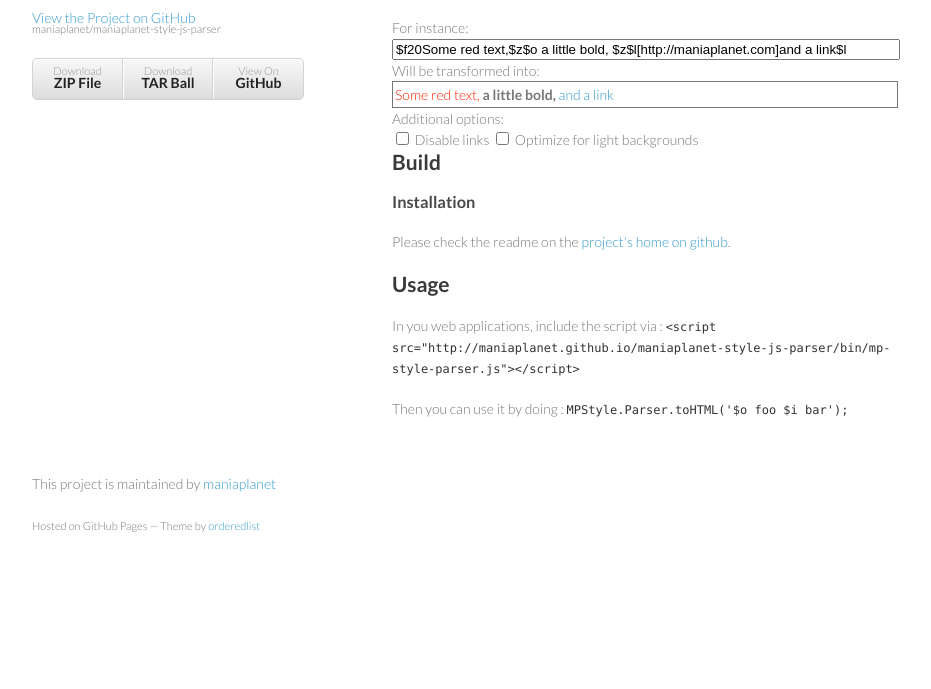
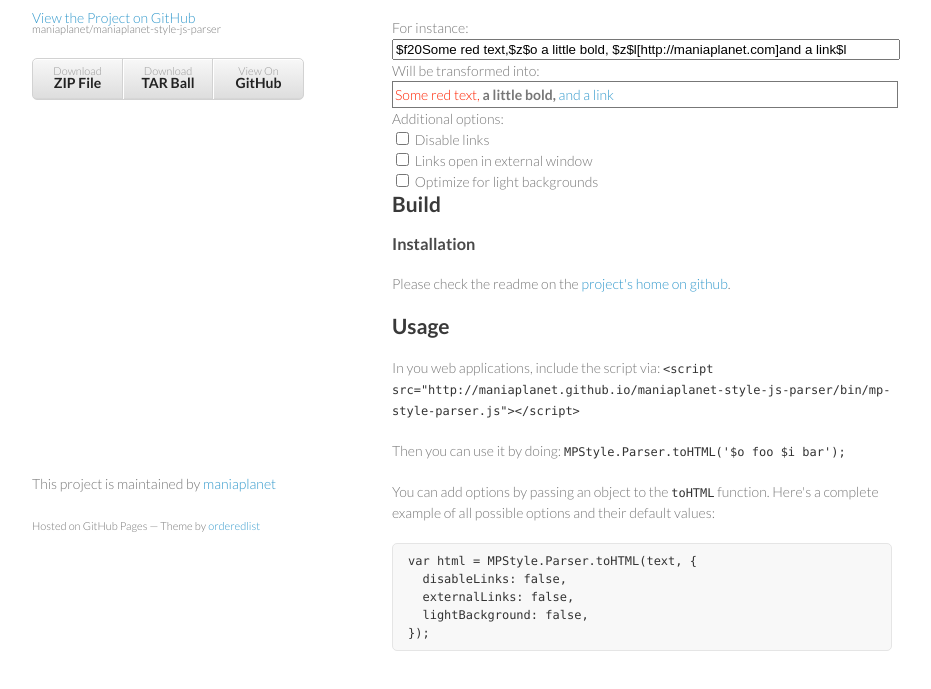
Before and after one commit to maniaplanet/maniaplanet-style-js-parser, a website with bundled scripts: page docs/index.html in a window 1280 px wide. Shown: the part 195-884 px from the top of the page, without its empty margins (178-1109 px from the left). Before the commit the page ends 800 px from the top, so only its background shows below. Built offline with nearby package versions, Linux system fonts and the light colour scheme.

Commit message:
Added more documentation about the new options

```diff
--- a/docs/index.html
+++ b/docs/index.html
@@ -44,14 +44,16 @@
   <div style="width: 100%; border-style:solid; padding:2px; border-width:1px;" id="result"></div>
 
   Additional options:<br />
-  <label><input type="checkbox" id="disableLinks"> Disable links</label>
-  <label><input type="checkbox" id="lightBackground"> Optimize for light backgrounds</label>
+  <label><input type="checkbox" id="disableLinks"> Disable links</label><br>
+  <label><input type="checkbox" id="externalLinks"> Links open in external window</label><br>
+  <label><input type="checkbox" id="lightBackground"> Optimize for light backgrounds</label><br>
 </div>
 
 <script type="text/javascript">
 function makeOptions() {
 	return {
 		disableLinks: $('#disableLinks').prop('checked'),
+    externalLinks: $('#externalLinks').prop('checked'),
 		lightBackground: $('#lightBackground').prop('checked'),
 	};
 }
@@ -62,7 +64,7 @@ function transform() {
 }
 $(function() {
 	transform();
-	$('#disableLinks,#lightBackground').change(transform);
+	$('#disableLinks,#externalLinks,#lightBackground').change(transform);
 	$('#input').change(transform);
 	$('#input').keyup(transform);
 });
@@ -77,8 +79,16 @@ $(function() {
 
 <h2>Usage</h2>
 
-<p>In you web applications, include the script via : <code>&lt;script src="http://maniaplanet.github.io/maniaplanet-style-js-parser/bin/mp-style-parser.js"&gt;&lt;/script&gt;</code></p>
-<p>Then you can use it by doing : <code>MPStyle.Parser.toHTML('$o foo $i bar');</code></p>
+<p>In you web applications, include the script via: <code>&lt;script src="http://maniaplanet.github.io/maniaplanet-style-js-parser/bin/mp-style-parser.js"&gt;&lt;/script&gt;</code></p>
+<p>Then you can use it by doing: <code>MPStyle.Parser.toHTML('$o foo $i bar');</code></p>
+<p>You can add options by passing an object to the <code>toHTML</code> function. Here's a complete example of all possible options and their default values:</p>
+<pre>
+var html = MPStyle.Parser.toHTML(text, {
+  disableLinks: false,
+  externalLinks: false,
+  lightBackground: false,
+});
+</pre>
       </section>
       <footer>
         <p>This project is maintained by <a href="https://github.com/maniaplanet">maniaplanet</a></p>
```
Also changed, not shown: README.md.
